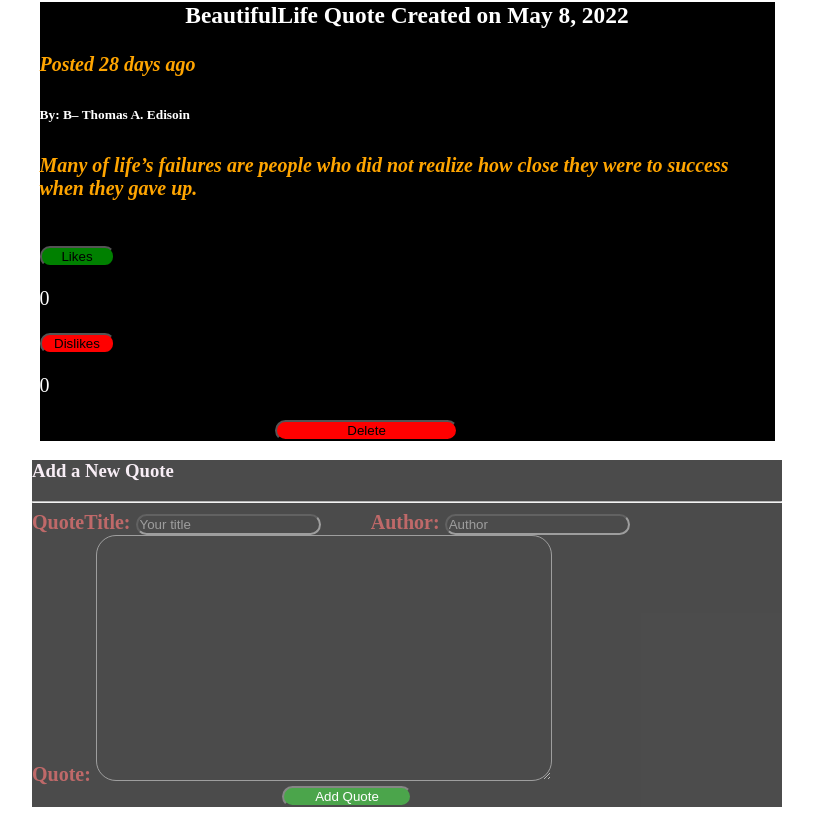
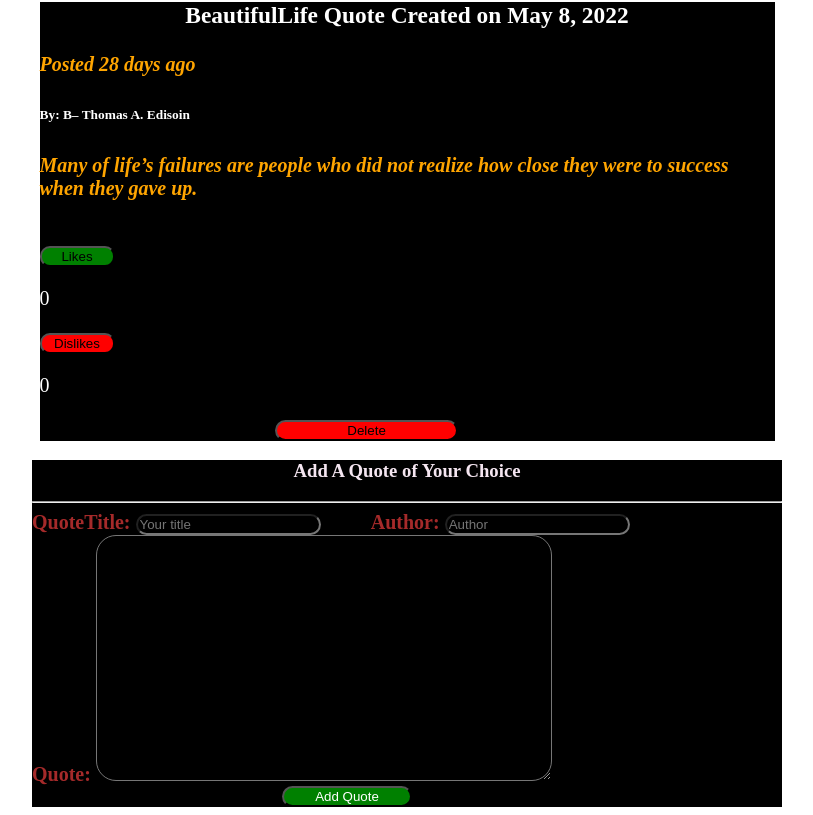
Before and after one commit to kelvinkip/Project-quotes, an Angular app: page / in a window 1280 px wide. Shown: the part 1420-2235 px from the top of the page, without its empty margins (376-1189 px from the left). Built offline with nearby package versions, Linux system fonts and the light colour scheme.

Commit message:
change the background color of the form

```diff
--- a/src/app/quote-form/quote-form.component.css
+++ b/src/app/quote-form/quote-form.component.css
@@ -1,12 +1,12 @@
 .container h3{
   color: rgb(245, 230, 241);
   text-decoration: double;
+  text-align: center;
 }
 
 .container{
   width: 750px;
   background-color: black;
-  opacity: 0.7;
 }
 label {
   margin-bottom: 5%;
@@ -19,9 +19,9 @@ label {
   height: 30vh;
 }
 
-.alert-danger{
+/* .alert-danger{
   background-color: red;
-}
+} */
 .btn{
   color: white;
   background-color: green;
@@ -29,9 +29,9 @@ label {
   border-radius: 20px;
   margin-left: 250px;
 }
-.formg-roup{
+/* .formg-roup{
   margin-left: 650px;
-}
+} */
 .container3{
   display: flex;
 }
--- a/src/app/quote-form/quote-form.component.html
+++ b/src/app/quote-form/quote-form.component.html
@@ -1,5 +1,5 @@
 <div class="container">
-  <h3 class="text-center"> Add a New Quote </h3>
+  <h3 class="text-center"> Add A Quote of Your Choice </h3>
   <hr>
   <form action="" (ngSubmit)="submitQuote()" #quoteForm="ngForm">
       <div class="container3">
```
